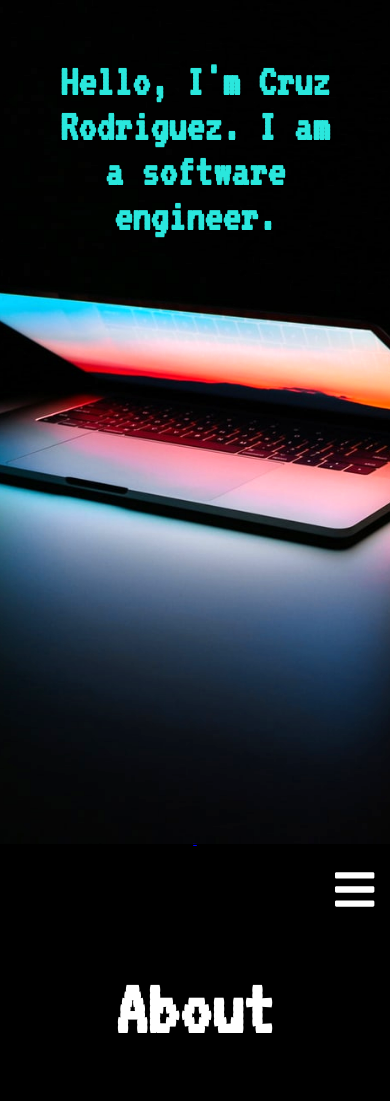
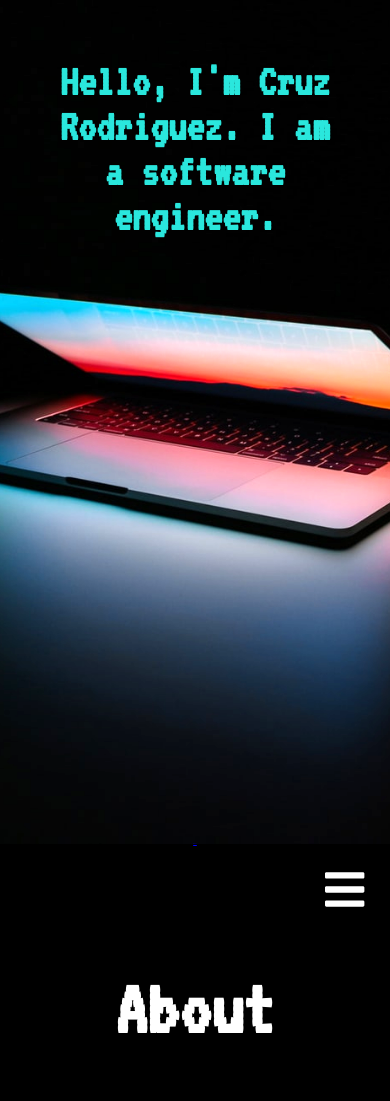
Before and after one commit to crodr177/cruz-r-portfolio, a React (Create React App) app: page / in a window 390 px wide. Shown: the top 1101 px of the page. Built offline with nearby package versions, Linux system fonts and the light colour scheme.

Commit message:
final responsive fixes

```diff
--- a/src/styles/NavBar.css
+++ b/src/styles/NavBar.css
@@ -65,7 +65,7 @@
     display: block;
     position: fixed;
     margin-top: 20px;
-    right: 10px;
+    right: 20px;
     color: white;
     background-color: transparent;
     border: none;
```
